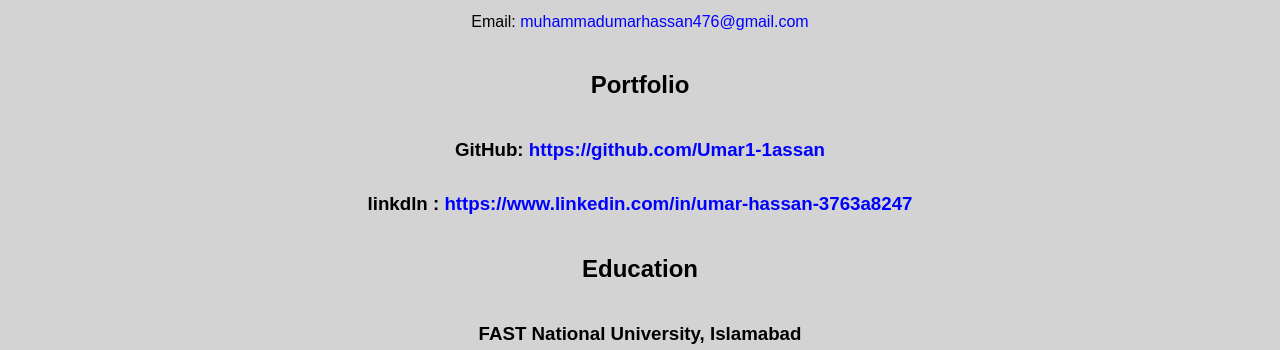
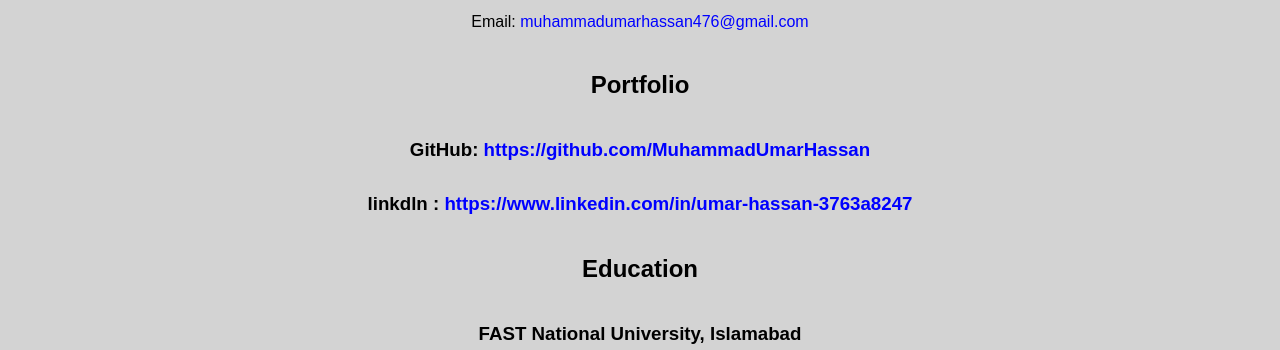
Before and after one commit to MuhammadUmarHassan/MuhammadUmarHassan.github.io, a plain HTML site: page resume.html in a window 1280 px wide. Shown: the part 439-789 px from the top of the page. Drawn offline with Linux system fonts and the light colour scheme.

Commit message:
Update resume.html

```diff
--- a/resume.html
+++ b/resume.html
@@ -18,7 +18,7 @@
     <h4>Game developer, Website Software Engineer</h4>
     <p>Email: <a href="mailto:muhammadumarhassan476@gmail.com" target="_blank">muhammadumarhassan476@gmail.com</a></p>
     <h2>Portfolio</h2>
-      <h3>GitHub: <a href="https://github.com/Umar1-1assan" target="_blank">https://github.com/Umar1-1assan</a></h3>
+      <h3>GitHub: <a href="https://github.com/Umar1-1assan" target="_blank">https://github.com/MuhammadUmarHassan</a></h3>
       <h3>linkdln : <a href="https://www.linkedin.com/in/umar-hassan-3763a8247" target="_blank">https://www.linkedin.com/in/umar-hassan-3763a8247</a></h3>
     <h2>Education</h2>
     <h3>FAST National University, Islamabad</h3>
```
